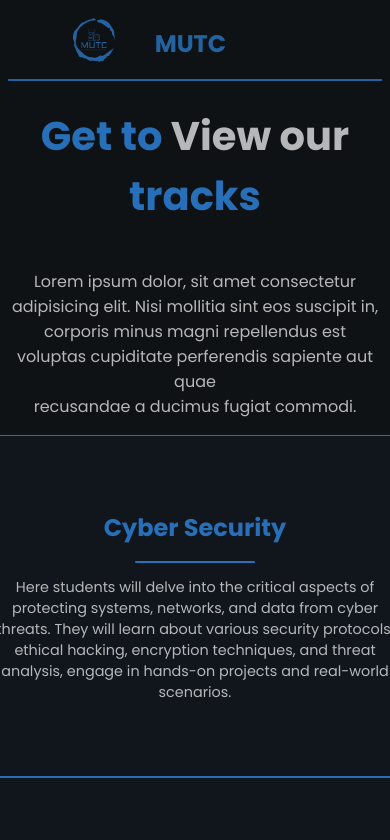
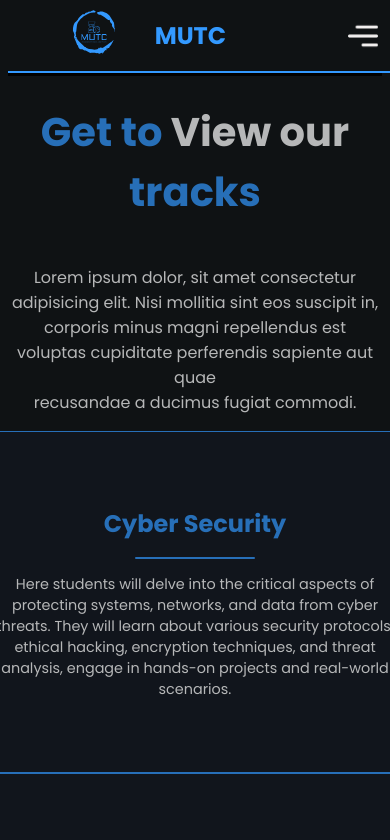
Before and after one commit to JAS-D98/MUTC_Website_t2give, a React (Vite) app: page /tracks in a window 390 px wide. Shown: the top 840 px of the page. Built offline with nearby package versions, Linux system fonts and the light colour scheme.

Commit message:
add menu icon

```diff
--- a/src/Pages/Events/Events.jsx
+++ b/src/Pages/Events/Events.jsx
@@ -1,6 +1,6 @@
 import React from 'react'
 import './Events.css'
-import Club_card from '../../components/club_meet_card/Club_card'
+import Club_card from '../../components/club_meet_card/Club_card.jsx'
 
 export default function Events() {
   return (
--- a/src/Pages/Leadership/Leadership.jsx
+++ b/src/Pages/Leadership/Leadership.jsx
@@ -1,7 +1,7 @@
 import React from 'react'
 import './Leadership.css'
 import curve from './../../assets/images/shape.svg'
-import LeadersCard from '../../components/LeadersCard/LeadersCard'
+import LeadersCard from '../../components/LeadersCard/LeadersCard.jsx'
 import Testimonial1 from './../../assets/images/Testimonial1.png'
 import Testimonial2 from './../../assets/images/Testimonial2.png'
 
--- a/src/components/LeadersCard/LeadersCard.js
+++ b/src/components/LeadersCard/LeadersCard.js
@@ -7,5 +7,3 @@ import Testimonial5 from './../../assets/images/Testimonial1.png'
 const leadersCards=[
     {image:Testimonial1,  }
 ]
-
-export default leadersCards;
--- a/src/components/Navbar/Navbar.css
+++ b/src/components/Navbar/Navbar.css
@@ -1,5 +1,7 @@
 .header-el{
     width: 100%;
+    height: 8vh;
+    background: black;
 }
 .header{
     width: 100%;
@@ -11,7 +13,8 @@
     overflow: hidden;
     padding: .5% 0%;
     background: var(--black_color);
-    opacity: .6;
+    position: fixed;
+    margin-top: -.5em;
 }
 .header h1{
     color: var(--primary_color);
@@ -50,6 +53,90 @@
 }
 .menu-small{
     display: none;
+}
+.menu__cont{
+    display: flex;
+    align-items: center;
+    justify-content: space-between;
+    gap: 3em;
+    width: 60%;
+    padding: 0px 20px;
+}
+.gpt3__navbar-menu {
+    margin-left: 1rem;
+    padding-right: 20px;
+    display: none;
+    position: relative;
+}
+
+.gpt3__navbar-menu img {
+    cursor: pointer;
+}
+
+.gpt3__navbar-menu_container {
+    display: flex;
+    justify-content: flex-end;
+    align-items: flex-end;
+    flex-direction: column;
+
+    text-align: end;
+    background: var(--color-footer);
+    padding: 2rem;
+    position: absolute;
+    right: 0;
+    top: 40px;
+    margin-top: 1rem;
+    min-width: 210px;
+    border-radius: 5px;
+    box-shadow: 0px 0px 5px rgba(0,0, 0,0.2);
+}
+
+.gpt3__navbar-menu_container p {
+    margin: 1rem 0;
+}
+
+.gpt3__navbar-menu_container-links-sign {
+    display: none;
+}
+
+@media screen and (max-width: 1050px) {
+    .gpt3__navbar-links_container {
+        display: none;
+    }
+}
+
+@media screen and (max-width: 700px) {
+    .gpt3__navbar {
+        padding: 2rem 4rem;
+    }
+    .gpt3__navbar-menu {
+        display: flex;
+    }
+    .menu__cont{
+        display: none;
+    }
+    .header{
+        opacity: 1;
+        z-index: 2;
+    }
+}
+
+@media screen and (max-width: 550px) {
+    .gpt3__navbar {
+        padding: 2rem;
+    }
+
+    .gpt3__navbar-sign {
+        display: none;
+    }
+
+    .gpt3__navbar-menu_container {
+        top: 20px;
+    }
+
+    .gpt3__navbar-menu_container-links-sign {
+        display: block;
+    }
 }
 
 @media screen and (max-width:1052px) {
@@ -91,3 +178,31 @@
     color: #fff;
     cursor: pointer;
 }
+
+
+.scale-up-center {
+	-webkit-animation: scale-up-center 0.4s cubic-bezier(0.390, 0.575, 0.565, 1.000) both;
+	animation: scale-up-center 0.4s cubic-bezier(0.390, 0.575, 0.565, 1.000) both;
+}
+
+@-webkit-keyframes scale-up-center {
+  0% {
+    -webkit-transform: scale(0.5);
+            transform: scale(0.5);
+  }
+  100% {
+    -webkit-transform: scale(1);
+            transform: scale(1);
+  }
+}
+
+@keyframes scale-up-center {
+  0% {
+    -webkit-transform: scale(0.5);
+            transform: scale(0.5);
+  }
+  100% {
+    -webkit-transform: scale(1);
+            transform: scale(1);
+  }
+}
--- a/src/components/Navbar/Navbar.jsx
+++ b/src/components/Navbar/Navbar.jsx
@@ -1,8 +1,9 @@
-import React from 'react'
+import React, { useState } from 'react'
 import './Navbar.css'
 import navLinks from './Navbar'
 import logo from '../../assets/images/logo.svg'
 import Button from '../Button/Button'
+import menu from './../../assets/images/menu.png'
 
 const Menu=()=>{
     return (
@@ -16,16 +17,8 @@ const Menu=()=>{
     )
 }
 
-// const Menu =()=>(
-//     <>
-//     <p><a href="#home">Home</a></p>
-//     <p><a href="#wgpt3">What is GPT3?</a></p>
-//     <p><a href="#possibility">Open AI</a></p>
-//     <p><a href="#features">Case Studies</a></p>
-//     <p><a href="#blog">Library</a></p>
-//     </>
-//      )
 export default function Navbar() {
+    const [toggleMenu, setToggleMenu]=useState(false);
   return (
    <div className="header-el">
         <div className='header'>
@@ -36,15 +29,41 @@ export default function Navbar() {
             </div>
             <h1>MUTC</h1>
         </div>
-
-    <Menu/>
+        <span className='menu__cont'>
+        <Menu className='menu__cont'/>
 
         <Button title="Join Group" className="btn"/>
-    </div>
-
-    <div className="menu-small">
+        </span>
+        {/* <div className="menu-small">
+            {toggleMenu
+            ? <img src={menu} alt="menu" size={20} onClick={()=>setToggleMenu(false)}/>:
+            <img src={menu} alt="menu" size={20} onClick={()=> setToggleMenu(true)}/>
+            }
+            {toggleMenu && (
+                <div className='menu_container scale-up-center'>
                 <Menu className="links-small"/>
                 <Button title="Join Group" className="btn"/>
+                </div>
+            )}
+        </div> */}
+
+      <div className='gpt3__navbar-menu'>
+        {toggleMenu
+        ? <img src={menu} alt="close icon" width={30} height={30} onClick={()=>setToggleMenu(false)}/>
+        : <img src={menu} alt="menu icon" width={30} height={30} onClick={()=>setToggleMenu(true)}/>
+        }
+        {toggleMenu && (
+           <div className="gpt3__navbar-menu_container scale-up-center">
+               <div className="gpt3__navbar-menu_container-links">
+                <Menu/>
+                <div className='gpt3__navbar-menu_container-links-sign'>
+                <p>Sign in</p>
+                <button className='button'>Sign Up</button>
+               </div>
+               </div>
+           </div>
+        )}
+      </div>
         </div>
    </div>
 
```
Lines whose indentation alone changed are shown as unchanged.
